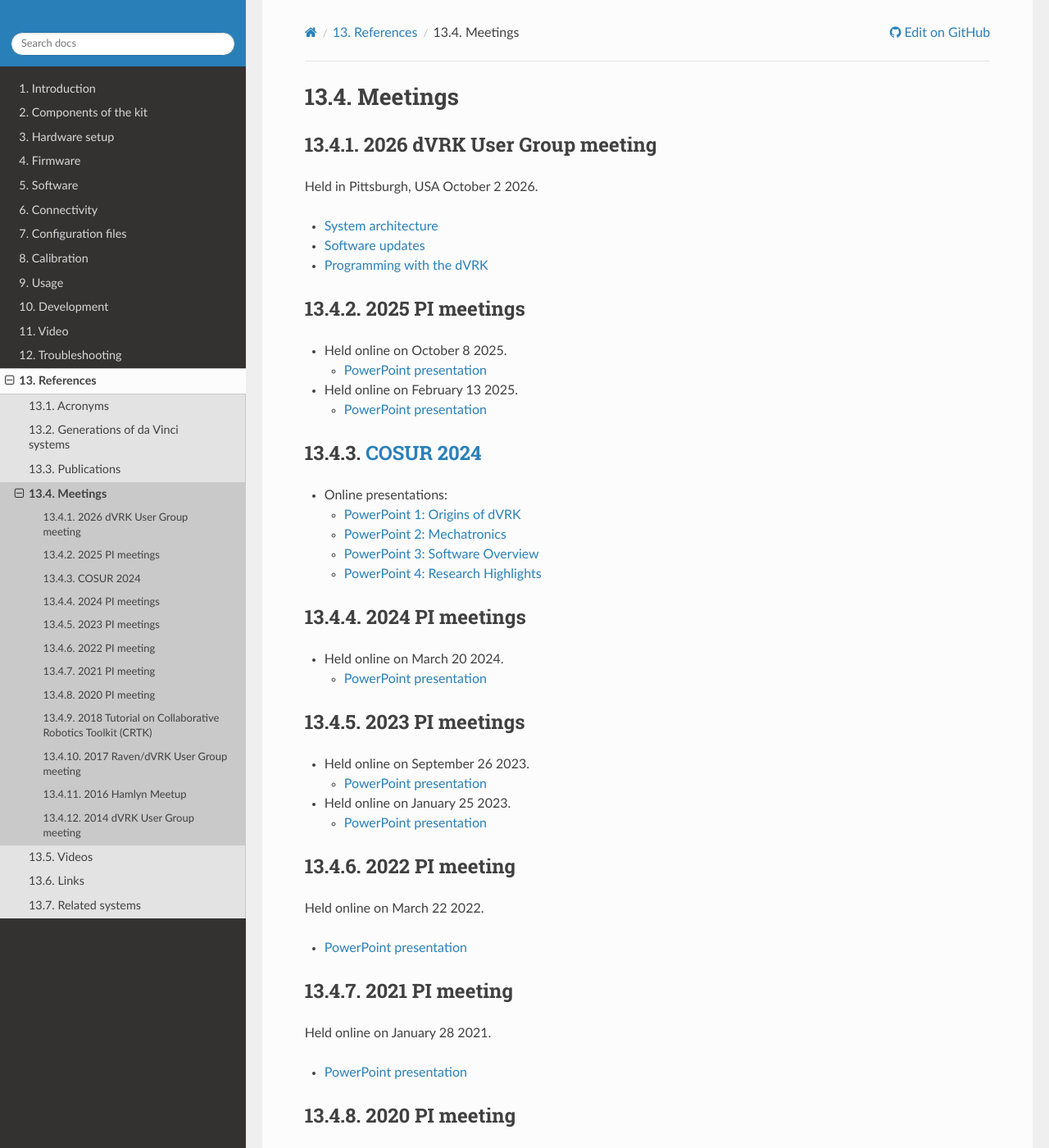
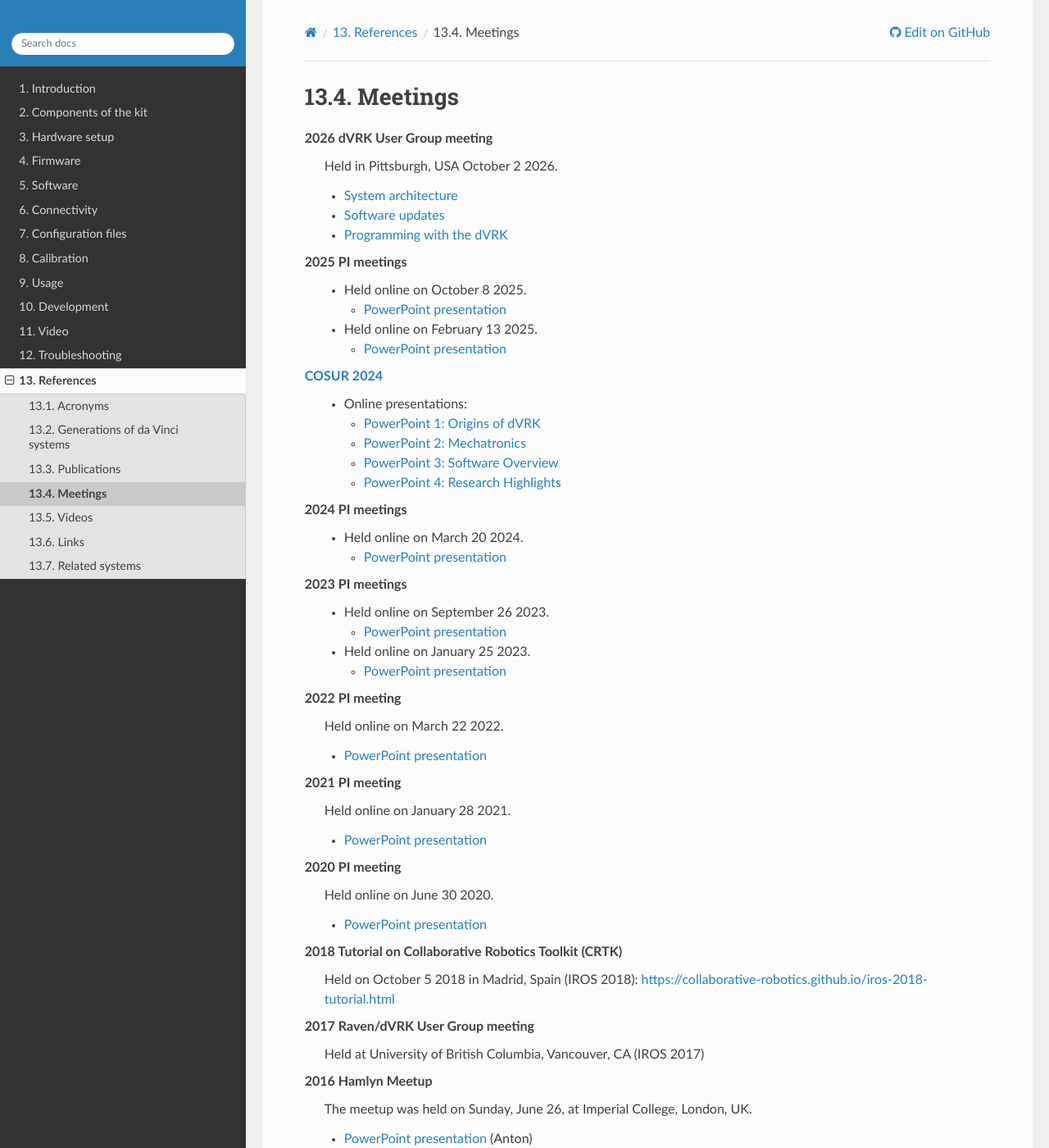
Before and after one commit to jhu-dvrk/dvrk-readthedocs, a Sphinx documentation site: the page built from docs/pages/references/meetings.rst, in a window 1280 px wide and 1400 px high. Shown: the whole window at 82% size. Built offline with Sphinx 7.4.7 and the Read the Docs theme 3.1.0, drawn with Linux system fonts in a browser that asks for light colours; the version number could not be read and is left out; some of the changed text lies outside the part shown.

Commit message:
reformat meetings

```diff
--- a/docs/pages/references/meetings.rst
+++ b/docs/pages/references/meetings.rst
@@ -5,95 +5,71 @@ Meetings
 ********
 
 2026 dVRK User Group meeting
-############################
+   Held in Pittsburgh, USA October 2 2026.
 
-Held in Pittsburgh, USA October 2 2026.
-
-* `System architecture <https://dvrk.lcsr.jhu.edu/downloads/presentations/dVRK-System-Architecture-Oct-2026.pptx>`_
-* `Software updates <https://dvrk.lcsr.jhu.edu/downloads/presentations/dVRK_Software_Updates_Oct_2026.pptx>`_
-* `Programming with the dVRK <https://dvrk.lcsr.jhu.edu/downloads/presentations/dVRK_Programmatic_Interfaces_Oct_2026.pptx>`_
+   * `System architecture <https://dvrk.lcsr.jhu.edu/downloads/presentations/dVRK-System-Architecture-Oct-2026.pptx>`_
+   * `Software updates <https://dvrk.lcsr.jhu.edu/downloads/presentations/dVRK_Software_Updates_Oct_2026.pptx>`_
+   * `Programming with the dVRK <https://dvrk.lcsr.jhu.edu/downloads/presentations/dVRK_Programmatic_Interfaces_Oct_2026.pptx>`_
 
 2025 PI meetings
-################
+   * Held online on October 8 2025.
 
-* Held online on October 8 2025.
+     * `PowerPoint presentation <https://dvrk.lcsr.jhu.edu/downloads/presentations/dVRK-Update-Oct-2025.pptx>`_
 
-  * `PowerPoint presentation <https://dvrk.lcsr.jhu.edu/downloads/presentations/dVRK-Update-Oct-2025.pptx>`_
+   * Held online on February 13 2025.
 
-* Held online on February 13 2025.
-
-  * `PowerPoint presentation <https://dvrk.lcsr.jhu.edu/downloads/presentations/dVRK-Update-Feb-2025.pptx>`_
+     * `PowerPoint presentation <https://dvrk.lcsr.jhu.edu/downloads/presentations/dVRK-Update-Feb-2025.pptx>`_
 
 `COSUR 2024 <https://metropolis.scienze.univr.it/cosur-2024/>`_
-###############################################################
+   * Online presentations:
 
-* Online presentations:
+     * `PowerPoint 1: Origins of dVRK <https://dvrk.lcsr.jhu.edu/downloads/presentations/COSUR-2024/01_Deguet-dVRK-origins.pptx>`_
 
-  * `PowerPoint 1: Origins of dVRK <https://dvrk.lcsr.jhu.edu/downloads/presentations/COSUR-2024/01_Deguet-dVRK-origins.pptx>`_
+     * `PowerPoint 2: Mechatronics <https://dvrk.lcsr.jhu.edu/downloads/presentations/COSUR-2024/02_Kazanzides-dVRK-Mechatronics.pptx>`_
 
-  * `PowerPoint 2: Mechatronics <https://dvrk.lcsr.jhu.edu/downloads/presentations/COSUR-2024/02_Kazanzides-dVRK-Mechatronics.pptx>`_
+     * `PowerPoint 3: Software Overview <https://dvrk.lcsr.jhu.edu/downloads/presentations/COSUR-2024/03_Deguet-dVRK-software.pptx>`_
 
-  * `PowerPoint 3: Software Overview <https://dvrk.lcsr.jhu.edu/downloads/presentations/COSUR-2024/03_Deguet-dVRK-software.pptx>`_
-
-  * `PowerPoint 4: Research Highlights <https://dvrk.lcsr.jhu.edu/downloads/presentations/COSUR-2024/04_Kazanzides-dVRK-Research.pptx>`_
+     * `PowerPoint 4: Research Highlights <https://dvrk.lcsr.jhu.edu/downloads/presentations/COSUR-2024/04_Kazanzides-dVRK-Research.pptx>`_
 
 2024 PI meetings
-################
+   * Held online on March 20 2024.
 
-* Held online on March 20 2024.
-
-  * `PowerPoint presentation <https://dvrk.lcsr.jhu.edu/downloads/presentations/dVRK-Update-March-2024.pptx>`_
+     * `PowerPoint presentation <https://dvrk.lcsr.jhu.edu/downloads/presentations/dVRK-Update-March-2024.pptx>`_
 
 2023 PI meetings
-################
+   * Held online on September 26 2023.
 
-* Held online on September 26 2023.
+     * `PowerPoint presentation <https://dvrk.lcsr.jhu.edu/downloads/presentations/dVRK-Update-Sept-2023.pptx>`_
 
-  * `PowerPoint presentation <https://dvrk.lcsr.jhu.edu/downloads/presentations/dVRK-Update-Sept-2023.pptx>`_
+   * Held online on January 25 2023.
 
-* Held online on January 25 2023.
-
-  * `PowerPoint presentation <https://dvrk.lcsr.jhu.edu/downloads/presentations/dVRK-Update-Jan-2023.pptx>`_
+     * `PowerPoint presentation <https://dvrk.lcsr.jhu.edu/downloads/presentations/dVRK-Update-Jan-2023.pptx>`_
 
 2022 PI meeting
-###############
+   Held online on March 22 2022.
 
-Held online on March 22 2022.
-
-* `PowerPoint presentation <https://dvrk.lcsr.jhu.edu/downloads/presentations/dVRK-Update-March-2022.pptx>`_
+   * `PowerPoint presentation <https://dvrk.lcsr.jhu.edu/downloads/presentations/dVRK-Update-March-2022.pptx>`_
 
 2021 PI meeting
-###############
+   Held online on January 28 2021.
 
-Held online on January 28 2021.
-
-* `PowerPoint presentation <https://dvrk.lcsr.jhu.edu/downloads/presentations/dVRK_2.0_2021_01.pptx>`_
+   * `PowerPoint presentation <https://dvrk.lcsr.jhu.edu/downloads/presentations/dVRK_2.0_2021_01.pptx>`_
 
 2020 PI meeting
-###############
+   Held online on June 30 2020.
 
-Held online on June 30 2020.
-
-* `PowerPoint presentation <https://dvrk.lcsr.jhu.edu/downloads/presentations//dVRK_2.0_2020_06.pptx>`_
+   * `PowerPoint presentation <https://dvrk.lcsr.jhu.edu/downloads/presentations//dVRK_2.0_2020_06.pptx>`_
 
 2018 Tutorial on Collaborative Robotics Toolkit (CRTK)
-######################################################
-
-Held on October 5 2018 in Madrid, Spain (IROS 2018): https://collaborative-robotics.github.io/iros-2018-tutorial.html
+   Held on October 5 2018 in Madrid, Spain (IROS 2018): https://collaborative-robotics.github.io/iros-2018-tutorial.html
 
 2017 Raven/dVRK User Group meeting
-##################################
-
-Held at University of British Columbia, Vancouver, CA (IROS 2017)
+   Held at University of British Columbia, Vancouver, CA (IROS 2017)
 
 2016 Hamlyn Meetup
-##################
+   The meetup was held on Sunday, June 26, at Imperial College, London, UK.
 
-The meetup was held on Sunday, June 26, at Imperial College, London, UK.
-
-* `PowerPoint presentation <https://dvrk.lcsr.jhu.edu/downloads/presentations/dVRK-Hamlyn-2016-user-meetup-no-video.pptx>`_ (Anton)
+   * `PowerPoint presentation <https://dvrk.lcsr.jhu.edu/downloads/presentations/dVRK-Hamlyn-2016-user-meetup-no-video.pptx>`_ (Anton)
 
 2014 dVRK User Group meeting
-############################
-
-Held in March 2014 at Johns Hopkins University, Baltimore, USA
+   Held in March 2014 at Johns Hopkins University, Baltimore, USA
```
